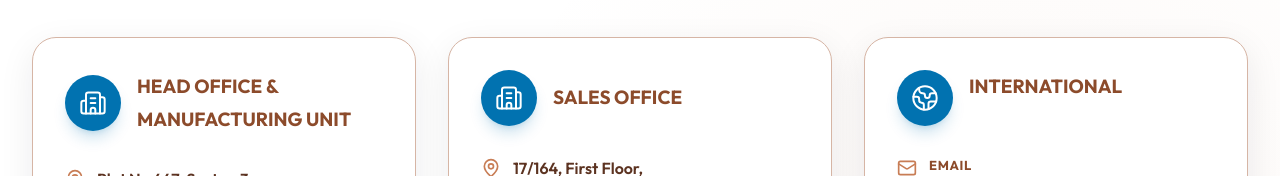
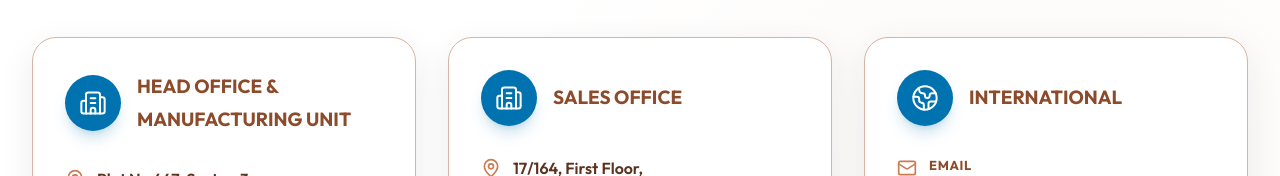
Before and after one commit to bisht845/metalnova, a React (Vite) app: page /contact in a window 1280 px wide. Shown: the part 233-409 px from the top of the page. Built offline with nearby package versions, Linux system fonts and the light colour scheme; no server answers; a web font is replaced by a local one.

Commit message:
align center

```diff
--- a/src/pages/Contact.jsx
+++ b/src/pages/Contact.jsx
@@ -243,7 +243,7 @@
   <div className="group bg-white rounded-[24px] p-7 lg:p-8 border border-slate-200 shadow-[0_10px_35px_rgba(15,23,42,0.08)] hover:shadow-[0_15px_45px_rgba(15,23,42,0.12)] hover:-translate-y-1 transition-all duration-300">
 
     {/* Header */}
-    <div className="flex items-start gap-4 mb-7">
+    <div className="flex items-center gap-4 mb-7">
       <div className="w-14 h-14 min-w-14 rounded-full bg-[#0172B0] flex items-center justify-center shadow-lg shadow-[#0172B0]/20">
         <Globe2
           className="w-7 h-7 !text-white"
```
